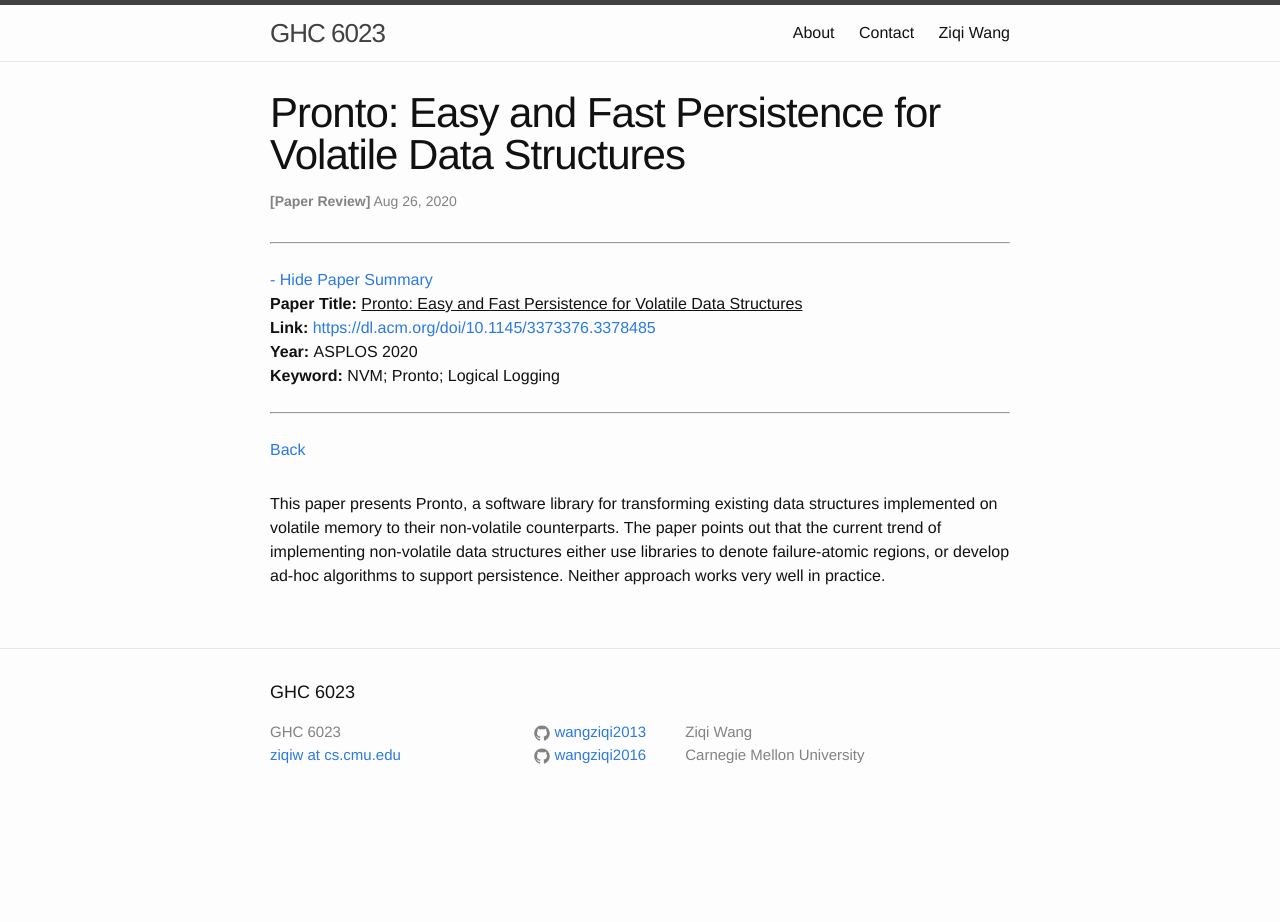
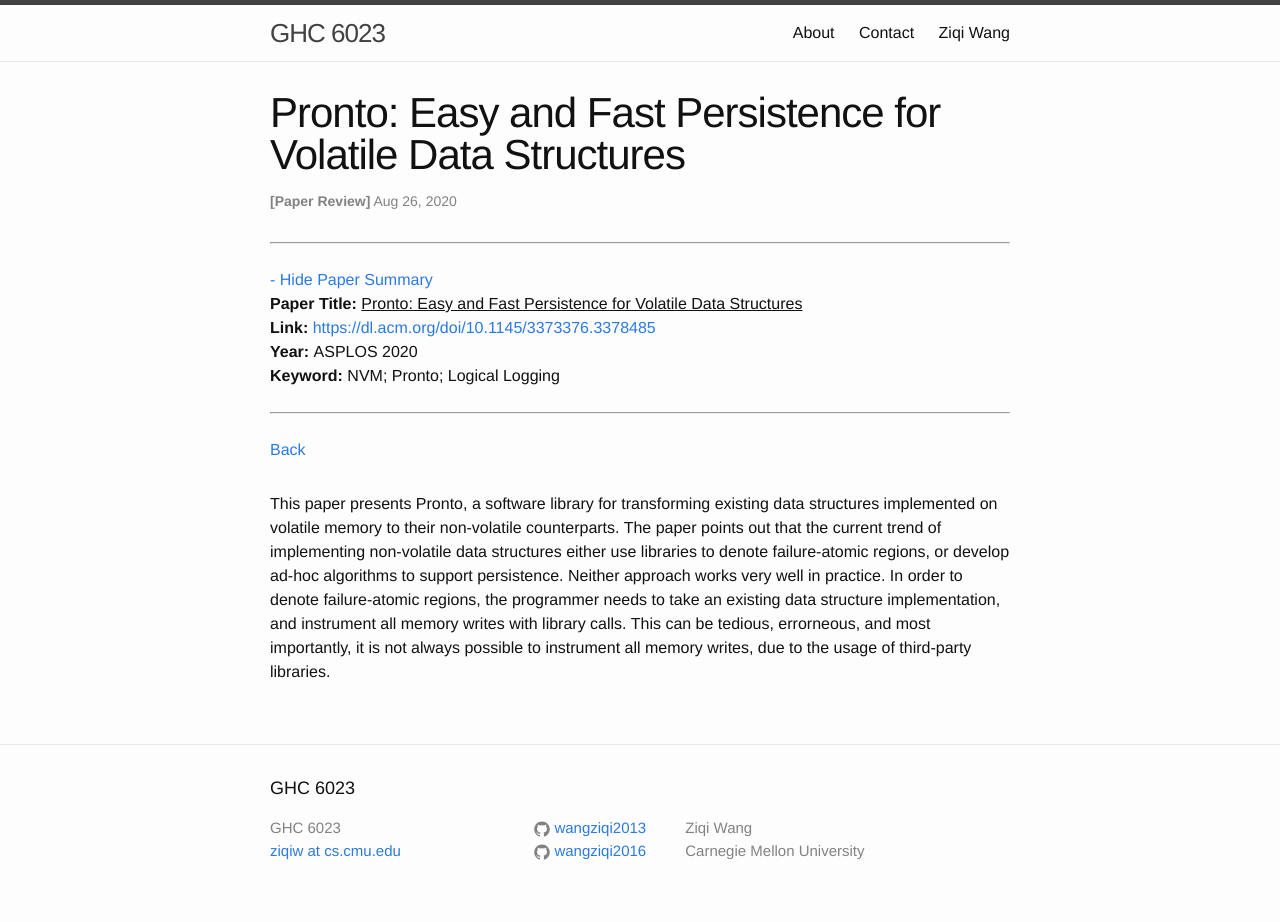
Before and after one commit to wangziqi2013/wangziqi2013.github.io, a Jekyll site: the page built from _posts/2020-08-26-pronto.markdown, in a window 1280 px wide. Built offline with Jekyll 4.4.1, drawn with Linux system fonts in a browser that asks for light colours; before the commit the page ends 900 px from its top, so only the background shows below that.

Commit message:
Adding first reason

```diff
--- a/_posts/2020-08-26-pronto.markdown
+++ b/_posts/2020-08-26-pronto.markdown
@@ -16,4 +16,6 @@ version_mgmt:
 This paper presents Pronto, a software library for transforming existing data structures implemented on volatile memory
 to their non-volatile counterparts. The paper points out that the current trend of implementing non-volatile data structures
 either use libraries to denote failure-atomic regions, or develop ad-hoc algorithms to support persistence. Neither
-approach works very well in practice.
+approach works very well in practice. In order to denote failure-atomic regions, the programmer needs to take an existing
+data structure implementation, and instrument all memory writes with library calls. This can be tedious, errorneous, and
+most importantly, it is not always possible to instrument all memory writes, due to the usage of third-party libraries.
```
